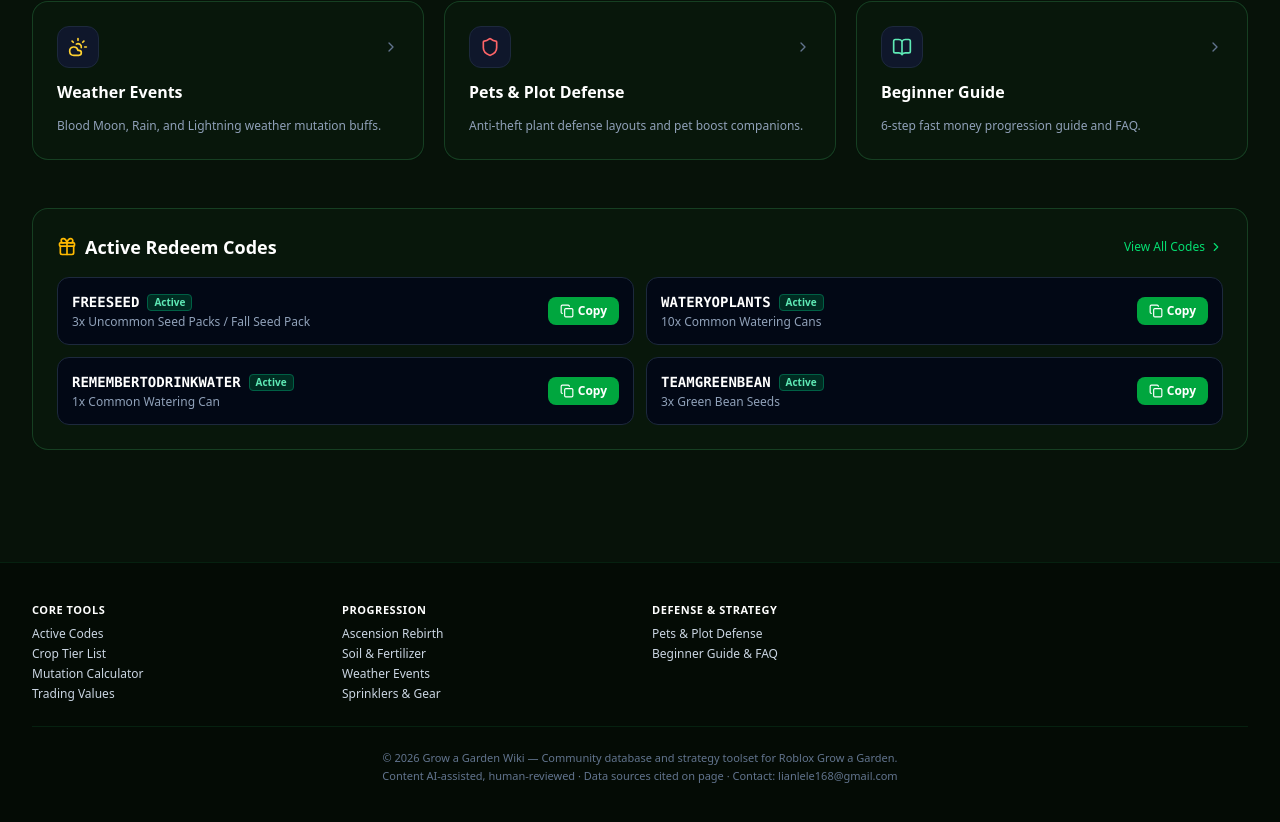
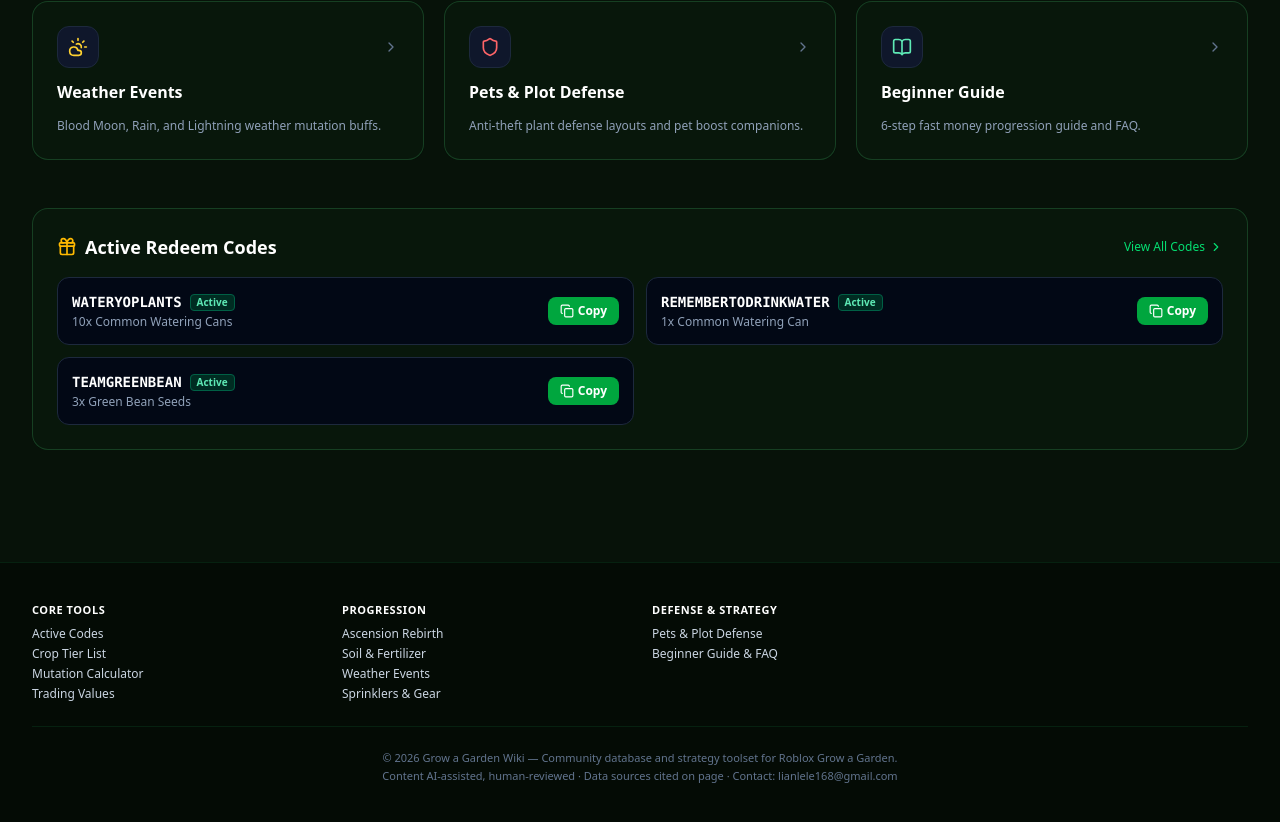
Before and after one commit to lianlele168/grow-a-garden-wiki, a Next.js app: page / in a window 1280 px wide. Shown: the part 1416-2238 px from the top of the page. Built offline with nearby package versions, Linux system fonts and the light colour scheme.

Commit message:
fix(codes): remove fabricated FREESEED code from active list and homepage preview
FREESEED had no trace on any public Grow a Garden code tracker. Real active
codes (RDCAward, BEANORLEAVE10, torigate, TEAMGREENBEAN, WATERYOPLANTS,
REMEMBERTODRINKWATER) are unchanged.

```diff
--- a/src/app/codes/page.tsx
+++ b/src/app/codes/page.tsx
@@ -6,7 +6,6 @@
   const copy = (code: string) => { navigator.clipboard.writeText(code); setCopied(code); setTimeout(() => setCopied(""), 2000); };
 
   const active = [
-    { code: "FREESEED", reward: "3x Uncommon Seed Packs / Fall Seed Pack", type: "Seed" },
     { code: "WATERYOPLANTS", reward: "10x Common Watering Cans", type: "Tool" },
     { code: "REMEMBERTODRINKWATER", reward: "1x Common Watering Can", type: "Tool" },
     { code: "TEAMGREENBEAN", reward: "3x Green Bean Seeds", type: "Seed" },
--- a/src/components/HomeClient.tsx
+++ b/src/components/HomeClient.tsx
@@ -118,7 +118,6 @@
         </div>
         <div className="grid gap-3 sm:grid-cols-2">
           {[
-            { code: "FREESEED", reward: "3x Uncommon Seed Packs / Fall Seed Pack" },
             { code: "WATERYOPLANTS", reward: "10x Common Watering Cans" },
             { code: "REMEMBERTODRINKWATER", reward: "1x Common Watering Can" },
             { code: "TEAMGREENBEAN", reward: "3x Green Bean Seeds" },
```
